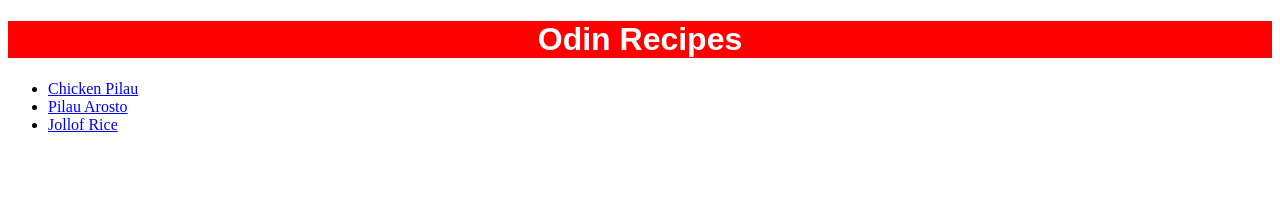
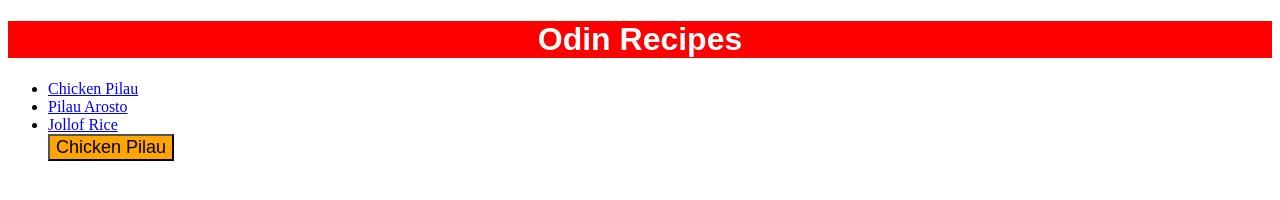
Before and after one commit to AfriCodeWizard/odin-recipes, a plain HTML site: page index.html in a window 1280 px wide. Drawn offline with Linux system fonts and the light colour scheme.

Commit message:
add button

```diff
--- a/index.html
+++ b/index.html
@@ -20,6 +20,7 @@
             <li><a href="recipes/pilau.html">Chicken Pilau</a></li>
             <li><a href="recipes/pilauarosto.html">Pilau Arosto</a></li>
             <li><a href="recipes/jollof.html">Jollof Rice</a></li>
+            <button style="background-color: orange; font-size: 18px; ">Chicken Pilau</button>
 
         </ul>
     </body>
```
